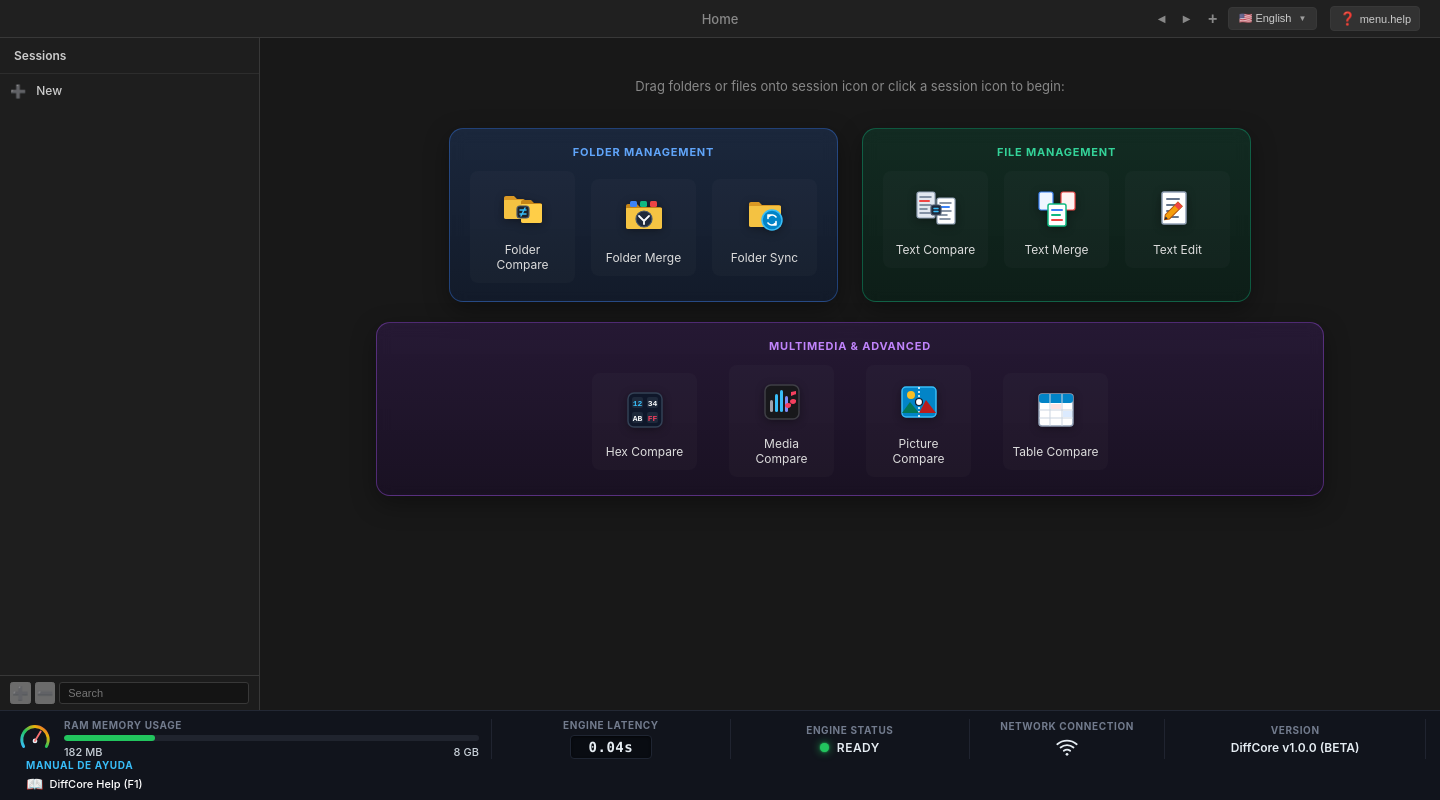
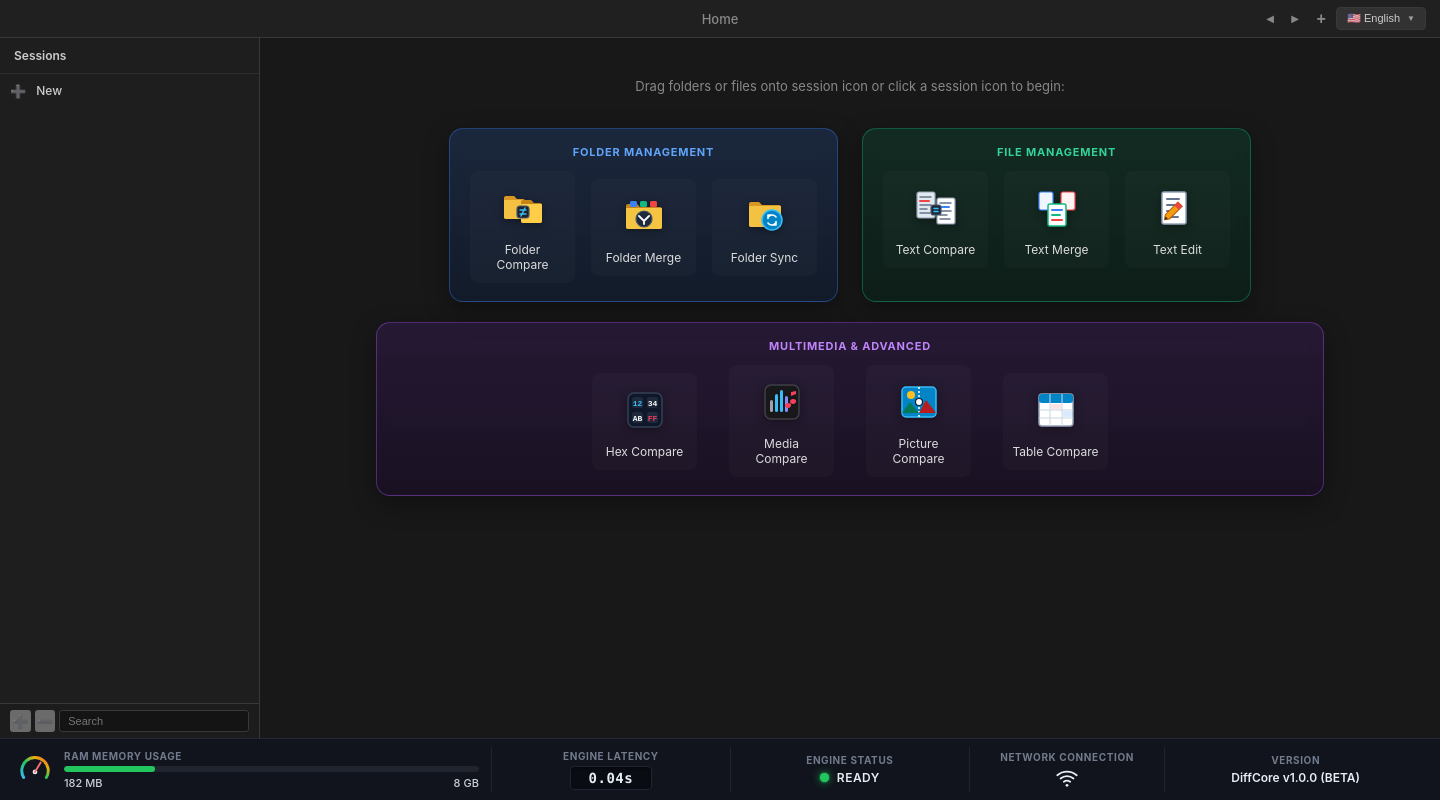
Before and after one commit to mvyevenes3-commits/DiffCore, an Electron app: page fuentes/renderer/index.html in a window 1440 px wide. Drawn offline with Linux system fonts and the light colour scheme; no server answers.

Commit message:
style: remover acceso directo de ayuda del footer y de la barra superior
- Mantiene el acceso a la ayuda exclusivamente desde el menú nativo superior y mediante el atajo de teclado F1 / Cmd+?, evitando sobrecargar visualmente el pie de telemetría y la barra de pestañas.

```diff
--- a/fuentes/renderer/index.html
+++ b/fuentes/renderer/index.html
@@ -73,10 +73,6 @@
           <div class="lang-opt" onclick="selectLanguage('ru')"><span>🇷🇺</span> Русский</div>
         </div>
       </div>
-      <button class="theme-toggle-btn help-btn" id="btnHelpWindow" title="Manual de Ayuda / DiffCore Help (F1)" onclick="if(window.api && window.api.openHelp) window.api.openHelp();" style="display: inline-flex; align-items: center; gap: 4px; padding: 4px 8px; margin-left: 4px;">
-        <span style="font-size: 13px;">❓</span>
-        <span style="font-size: 11px; font-weight: 500;" data-i18n="menu.help">Ayuda</span>
-      </button>
     </div>
   </div>
 
@@ -417,14 +413,6 @@
         <div class="telemetry-label" data-i18n="footer.version">VERSIÓN</div>
         <div class="telemetry-version-text">DiffCore v1.0.0 (BETA)</div>
       </div>
-
-      <!-- 6. Help / User Manual Shortcut -->
-      <div class="footer-telemetry-col col-help" onclick="if(window.api && window.api.openHelp) window.api.openHelp();" style="cursor: pointer;" title="Abrir Manual de Ayuda (F1)">
-        <div class="telemetry-label" style="color: #38bdf8;">MANUAL DE AYUDA</div>
-        <div style="display: flex; align-items: center; gap: 6px; font-size: 11px; color: #fff; font-weight: 500;">
-          <span style="font-size: 14px;">📖</span> <span>DiffCore Help (F1)</span>
-        </div>
-      </div>
     </footer>
   </div>
 
```
